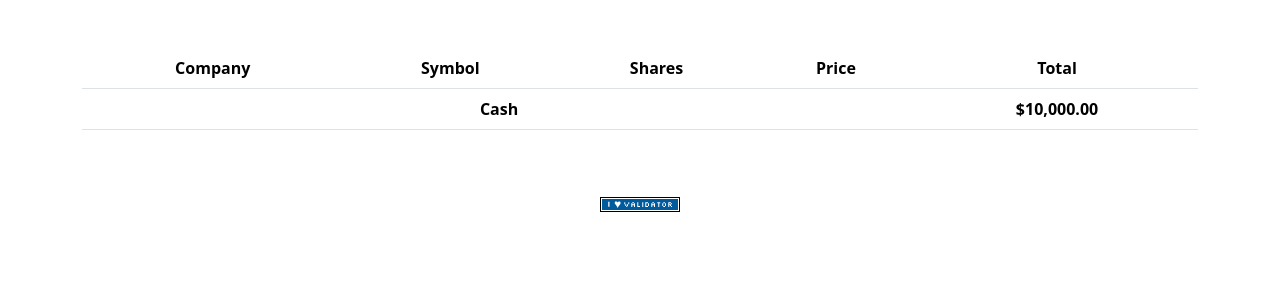
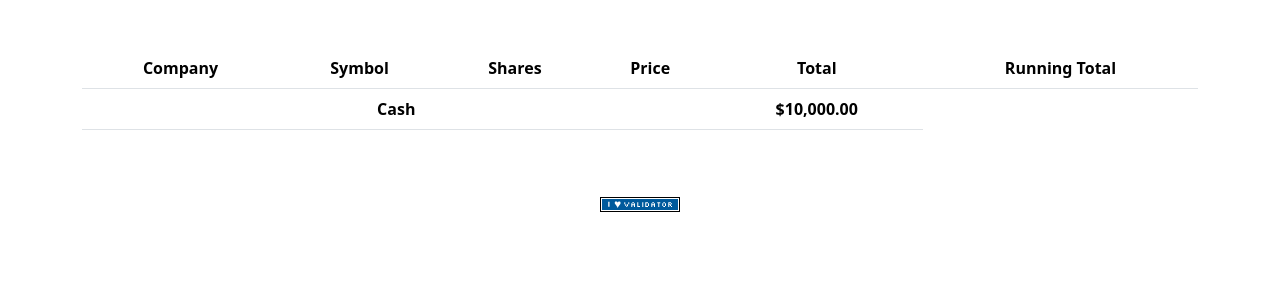
Before and after one commit to Adamb0lt/stocks, a Flask app: page / in a window 1280 px wide. Shown: the part 76-376 px from the top of the page. Run offline with Flask 3, Linux system fonts and the light colour scheme; a user stored in the database is signed in; data comes from the database, SQL or seed files in the repository; some libraries are stand-ins or nearby versions.

Commit message:
Index functionality started needs improvement

```diff
--- a/app.py
+++ b/app.py
@@ -47,21 +47,28 @@ def index():
     # List to store portfolio entries
     portfolio = []
 
+    # keep track of total stock price overall
+    running_total = 0
+
+    # TODO: Build out logic to differentiate totals for different companies
+    # TODO: Update cash balance
     # Go through each unique stock the user has
     for row in transactions:
         symbol = row["symbol"]
         shares = row["shares"]
         stock_info = lookup(symbol)
         name = stock_info["name"]
-        price = stock_info["price"]
+        price = float(row["price"])
         total = price * shares
+        running_total += total
 
         portfolio.append({
             "name": name,
             "symbol": symbol,
             "shares": shares,
             "price": usd(price),
-            "total": usd(total)
+            "total": usd(total),
+            "running_total": usd(running_total)
         })
 
     return render_template("index.html", portfolio=portfolio, cash=usd(cash))
--- a/templates/index.html
+++ b/templates/index.html
@@ -13,6 +13,7 @@
                 <th>Shares</th>
                 <th>Price</th>
                 <th>Total</th>
+                <th>Running Total</th>
             </tr>
         </thead>
         <tbody>
@@ -23,6 +24,7 @@
                     <td>{{ stock.shares }}</td>
                     <td>{{ stock.price }}</td>
                     <td>{{ stock.total }}</td>
+                    <td>{{ stock.running_total }}</td>
                 </tr>
             {% endfor %}
             <tr>
```
Also changed, not shown: README.md, 2 other files.
